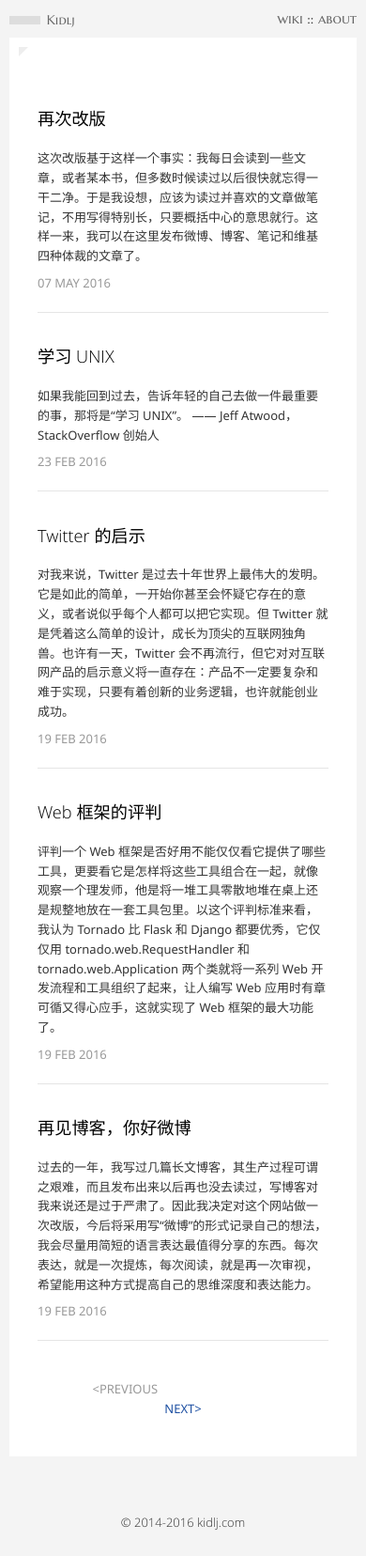
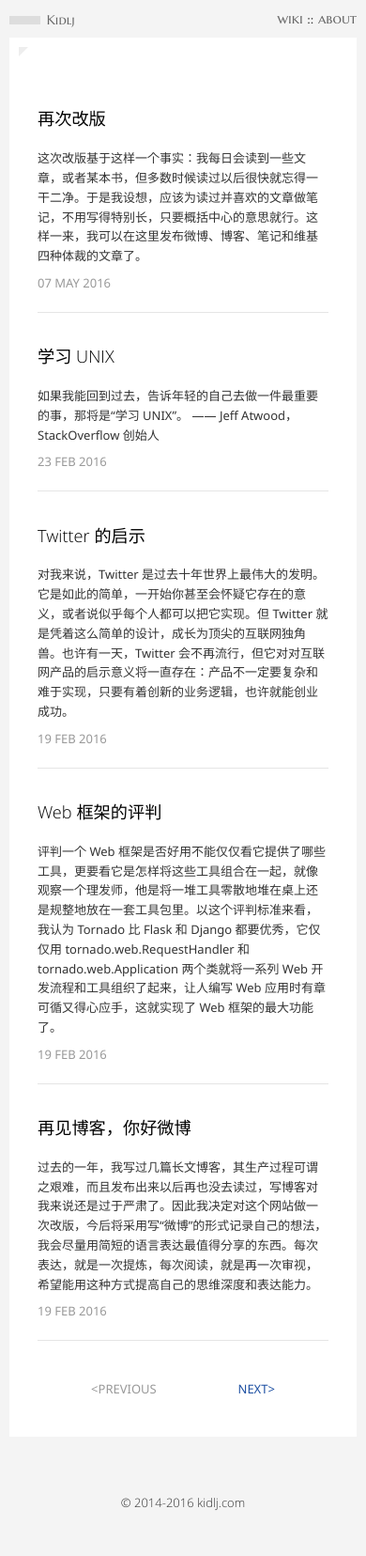
Before and after one commit to kidlj/awei, a Jekyll site: the page built from index.html, in a window 390 px wide. Shown: the whole page at 94% size. Built offline with Jekyll 4.4.1, drawn with Linux system fonts in a browser that asks for light colours; the list of posts is cut into pages by our own code; after the commit the page ends 1635 px from its top, so only the background shows below that.

Commit message:
responsive style fix

```diff
--- a/css/responsive.css
+++ b/css/responsive.css
@@ -34,4 +34,8 @@
         height: 200px;
         margin: -20px -20px 20px;
         width: auto;
-        border-width: 1px; } }
+        border-width: 1px; }
+
+  .paginator .pagenum {
+	  padding: 0 40px; }
+}
```
